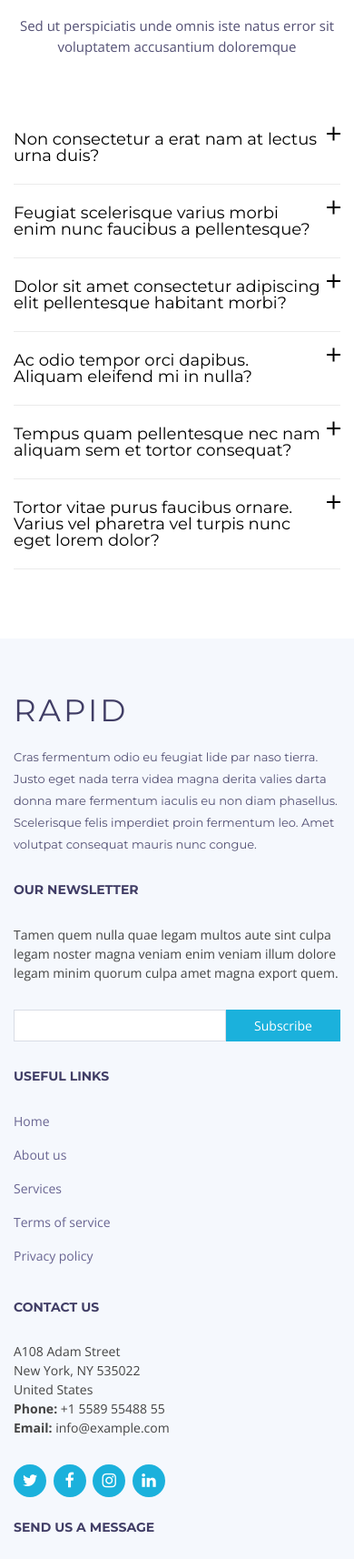
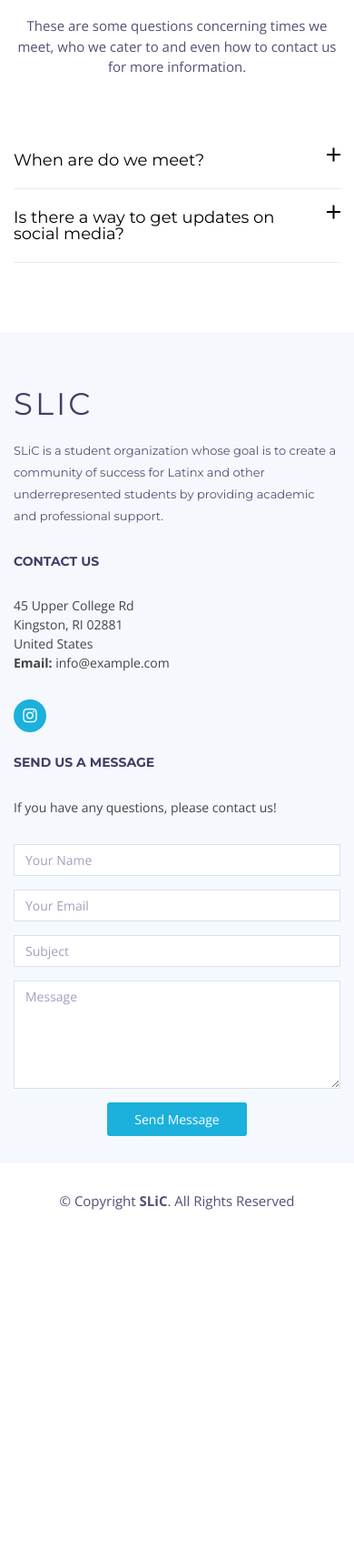
Before and after one commit to Society-Of-Latinx-In-Computing/SLiC-Website, a plain HTML site: page index.html in a window 390 px wide. Shown: the part 6472-8186 px from the top of the page at 91% size. After the commit the page ends 7834 px from the top, so only its background shows below. Drawn offline with nearby package versions, Linux system fonts and the light colour scheme; files whose address does not match are found by name.

Commit message:
Editted the footer

```diff
--- a/index.html
+++ b/index.html
@@ -330,60 +330,24 @@
       <div class="container">
         <header class="section-header">
           <h3>Frequently Asked Questions</h3>
-          <p>Sed ut perspiciatis unde omnis iste natus error sit voluptatem accusantium doloremque</p>
+          <p>These are some questions concerning times we meet, who we cater to and even how to contact us for more information.</p>
         </header>
 
         <ul id="faq-list" class="wow fadeInUp">
           <li>
-            <a data-toggle="collapse" class="collapsed" href="#faq1">Non consectetur a erat nam at lectus urna duis? <i class="ion-android-remove"></i></a>
+            <a data-toggle="collapse" class="collapsed" href="#faq1">When are do we meet?<i class="ion-android-remove"></i></a>
             <div id="faq1" class="collapse" data-parent="#faq-list">
               <p>
-                Feugiat pretium nibh ipsum consequat. Tempus iaculis urna id volutpat lacus laoreet non curabitur gravida. Venenatis lectus magna fringilla urna porttitor rhoncus dolor purus non.
+                We meet every other Monday from first Monday of the semester from 6 to 7 PM.
               </p>
             </div>
           </li>
 
           <li>
-            <a data-toggle="collapse" href="#faq2" class="collapsed">Feugiat scelerisque varius morbi enim nunc faucibus a pellentesque? <i class="ion-android-remove"></i></a>
+            <a data-toggle="collapse" href="#faq2" class="collapsed">Is there a way to get updates on social media?<i class="ion-android-remove"></i></a>
             <div id="faq2" class="collapse" data-parent="#faq-list">
               <p>
-                Dolor sit amet consectetur adipiscing elit pellentesque habitant morbi. Id interdum velit laoreet id donec ultrices. Fringilla phasellus faucibus scelerisque eleifend donec pretium. Est pellentesque elit ullamcorper dignissim. Mauris ultrices eros in cursus turpis massa tincidunt dui.
-              </p>
-            </div>
-          </li>
-
-          <li>
-            <a data-toggle="collapse" href="#faq3" class="collapsed">Dolor sit amet consectetur adipiscing elit pellentesque habitant morbi? <i class="ion-android-remove"></i></a>
-            <div id="faq3" class="collapse" data-parent="#faq-list">
-              <p>
-                Eleifend mi in nulla posuere sollicitudin aliquam ultrices sagittis orci. Faucibus pulvinar elementum integer enim. Sem nulla pharetra diam sit amet nisl suscipit. Rutrum tellus pellentesque eu tincidunt. Lectus urna duis convallis convallis tellus. Urna molestie at elementum eu facilisis sed odio morbi quis
-              </p>
-            </div>
-          </li>
-
-          <li>
-            <a data-toggle="collapse" href="#faq4" class="collapsed">Ac odio tempor orci dapibus. Aliquam eleifend mi in nulla? <i class="ion-android-remove"></i></a>
-            <div id="faq4" class="collapse" data-parent="#faq-list">
-              <p>
-                Dolor sit amet consectetur adipiscing elit pellentesque habitant morbi. Id interdum velit laoreet id donec ultrices. Fringilla phasellus faucibus scelerisque eleifend donec pretium. Est pellentesque elit ullamcorper dignissim. Mauris ultrices eros in cursus turpis massa tincidunt dui.
-              </p>
-            </div>
-          </li>
-
-          <li>
-            <a data-toggle="collapse" href="#faq5" class="collapsed">Tempus quam pellentesque nec nam aliquam sem et tortor consequat? <i class="ion-android-remove"></i></a>
-            <div id="faq5" class="collapse" data-parent="#faq-list">
-              <p>
-                Molestie a iaculis at erat pellentesque adipiscing commodo. Dignissim suspendisse in est ante in. Nunc vel risus commodo viverra maecenas accumsan. Sit amet nisl suscipit adipiscing bibendum est. Purus gravida quis blandit turpis cursus in
-              </p>
-            </div>
-          </li>
-
-          <li>
-            <a data-toggle="collapse" href="#faq6" class="collapsed">Tortor vitae purus faucibus ornare. Varius vel pharetra vel turpis nunc eget lorem dolor? <i class="ion-android-remove"></i></a>
-            <div id="faq6" class="collapse" data-parent="#faq-list">
-              <p>
-                Laoreet sit amet cursus sit amet dictum sit amet justo. Mauris vitae ultricies leo integer malesuada nunc vel. Tincidunt eget nullam non nisi est sit amet. Turpis nunc eget lorem dolor sed. Ut venenatis tellus in metus vulputate eu scelerisque. Pellentesque diam volutpat commodo sed egestas egestas fringilla phasellus faucibus. Nibh tellus molestie nunc non blandit massa enim nec.
+                Follow us on Instagram for any updates or information! You can also message through there for any opportunities, guest speakers or collaborations.
               </p>
             </div>
           </li>
@@ -411,48 +375,25 @@
                 <div class="col-sm-6">
 
                   <div class="footer-info">
-                    <h3>Rapid</h3>
-                    <p>Cras fermentum odio eu feugiat lide par naso tierra. Justo eget nada terra videa magna derita valies darta donna mare fermentum iaculis eu non diam phasellus. Scelerisque felis imperdiet proin fermentum leo. Amet volutpat consequat mauris nunc congue.</p>
+                    <h3>SLIC</h3>
+                    <p>SLiC is a student organization whose goal is to create a community of success for Latinx and other underrepresented students by providing academic and professional support.</p>
                   </div>
-
-                  <div class="footer-newsletter">
-                    <h4>Our Newsletter</h4>
-                    <p>Tamen quem nulla quae legam multos aute sint culpa legam noster magna veniam enim veniam illum dolore legam minim quorum culpa amet magna export quem.</p>
-                    <form action="" method="post">
-                      <input type="email" name="email"><input type="submit"  value="Subscribe">
-                    </form>
-                  </div>
-
                 </div>
 
                 <div class="col-sm-6">
-                  <div class="footer-links">
-                    <h4>Useful Links</h4>
-                    <ul>
-                      <li><a href="#">Home</a></li>
-                      <li><a href="#">About us</a></li>
-                      <li><a href="#">Services</a></li>
-                      <li><a href="#">Terms of service</a></li>
-                      <li><a href="#">Privacy policy</a></li>
-                    </ul>
-                  </div>
 
                   <div class="footer-links">
                     <h4>Contact Us</h4>
                     <p>
-                      A108 Adam Street <br>
-                      New York, NY 535022<br>
+                      45 Upper College Rd <br>
+                      Kingston, RI 02881<br>
                       United States <br>
-                      <strong>Phone:</strong> +1 5589 55488 55<br>
                       <strong>Email:</strong> info@example.com<br>
                     </p>
                   </div>
 
                   <div class="social-links">
-                    <a href="#" class="twitter"><i class="fa fa-twitter"></i></a>
-                    <a href="#" class="facebook"><i class="fa fa-facebook"></i></a>
-                    <a href="#" class="instagram"><i class="fa fa-instagram"></i></a>
-                    <a href="#" class="linkedin"><i class="fa fa-linkedin"></i></a>
+                    <a href="https://www.instagram.com/slic_uri/" class="instagram"><i class="fa fa-instagram"></i></a>
                   </div>
 
                 </div>
@@ -466,7 +407,7 @@
             <div class="form">
 
               <h4>Send us a message</h4>
-              <p>Eos ipsa est voluptates. Nostrum nam libero ipsa vero. Debitis quasi sit eaque numquam similique commodi harum aut temporibus.</p>
+              <p>If you have any questions, please contact us!</p>
               <form action="" method="post" role="form" class="contactForm">
                 <div class="form-group">
                   <input type="text" name="name" class="form-control" id="name" placeholder="Your Name" data-rule="minlen:4" data-msg="Please enter at least 4 chars" />
@@ -494,8 +435,6 @@
 
           </div>
 
-
-
         </div>
 
       </div>
@@ -503,16 +442,7 @@
 
     <div class="container">
       <div class="copyright">
-        &copy; Copyright <strong>Rapid</strong>. All Rights Reserved
-      </div>
-      <div class="credits">
-        <!--
-          All the links in the footer should remain intact.
-          You can delete the links only if you purchased the pro version.
-          Licensing information: https://bootstrapmade.com/license/
-          Purchase the pro version with working PHP/AJAX contact form: https://bootstrapmade.com/buy/?theme=Rapid
-        -->
-        Designed by <a href="https://bootstrapmade.com/">BootstrapMade</a>
+        &copy; Copyright <strong>SLiC</strong>. All Rights Reserved
       </div>
     </div>
   </footer><!-- #footer -->
```
